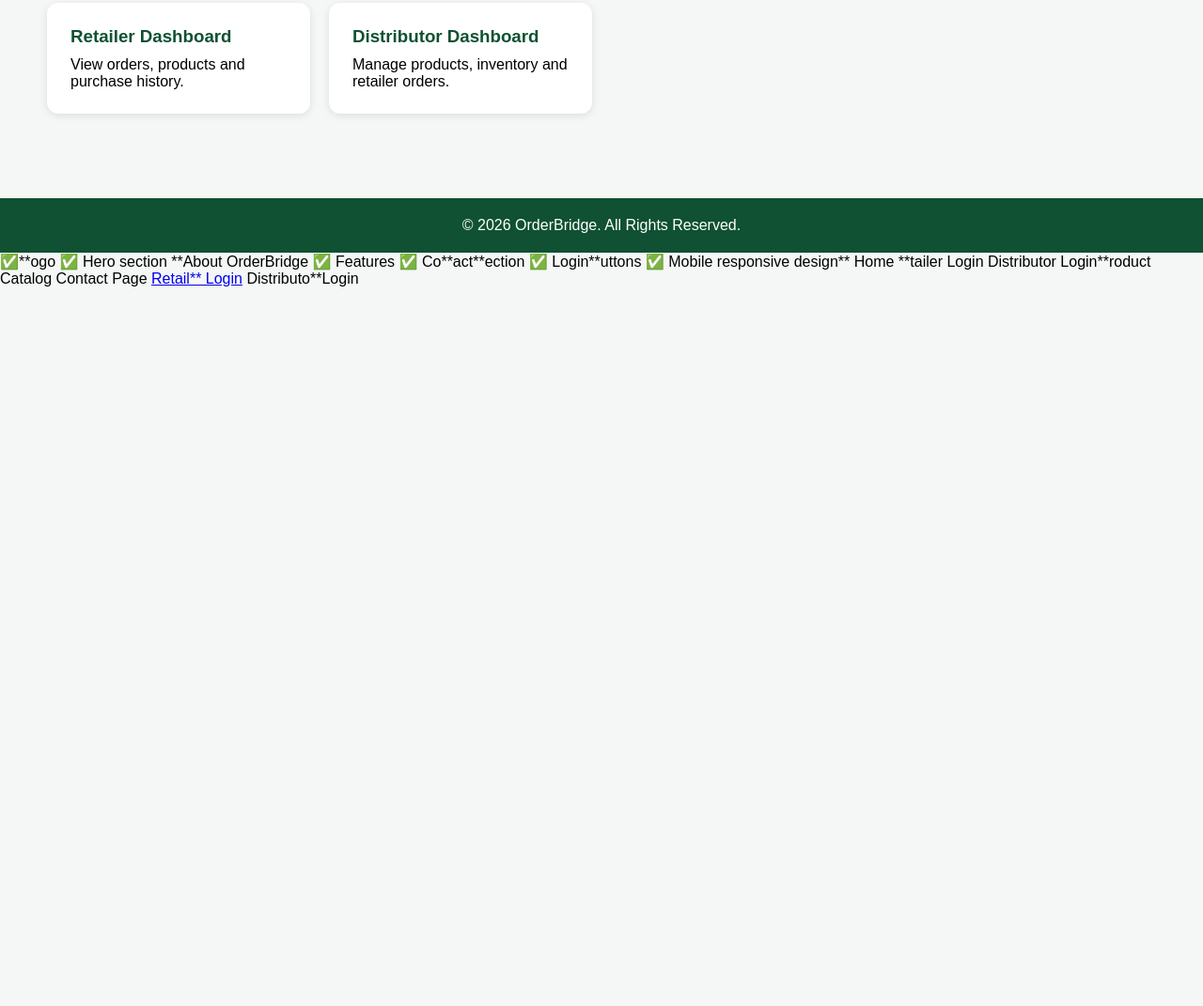
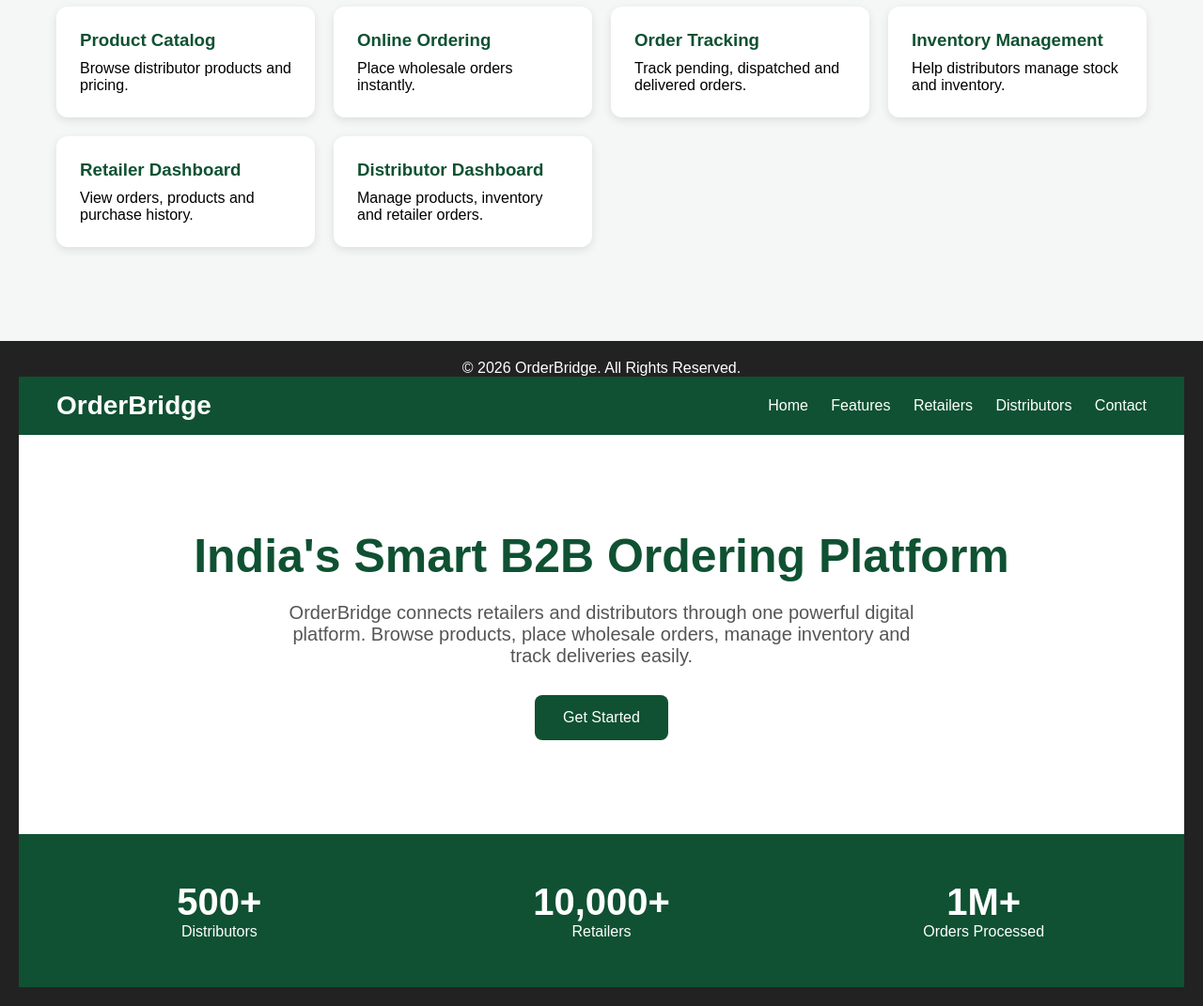
Before and after one commit to anup132013/orderbridge, a plain HTML site: page index.html in a window 1280 px wide. Shown: the part 697-1768 px from the top of the page at 94% size. Before the commit the page ends 1003 px from the top, so only its background shows below. Drawn offline with Linux system fonts and the light colour scheme.

Commit message:
Refactor index.html for improved layout and styles
Updated the HTML structure and styles for the OrderBridge platform, enhancing the layout and responsiveness.

```diff
--- a/index.html
+++ b/index.html
@@ -225,22 +225,168 @@ Manage products, inventory and retailer orders.
 
 <p>
 © 2026 OrderBridge. All Rights Reserved.
+<!DOCTYPE html>
+<html lang="en">
+<head>
+<meta charset="UTF-8">
+<meta name="viewport" content="width=device-width, initial-scale=1.0">
+<title>OrderBridge</title>
+
+<style>
+*{
+margin:0;
+padding:0;
+box-sizing:border-box;
+font-family:Arial,sans-serif;
+}
+
+body{
+background:#f4f7f5;
+}
+
+header{
+background:#0f5132;
+color:white;
+padding:15px 40px;
+display:flex;
+justify-content:space-between;
+align-items:center;
+}
+
+.logo{
+font-size:28px;
+font-weight:bold;
+}
+
+nav a{
+color:white;
+text-decoration:none;
+margin-left:20px;
+}
+
+.hero{
+padding:100px 20px;
+text-align:center;
+background:white;
+}
+
+.hero h1{
+font-size:50px;
+color:#0f5132;
+margin-bottom:20px;
+}
+
+.hero p{
+font-size:20px;
+color:#555;
+max-width:700px;
+margin:auto;
+}
+
+.btn{
+display:inline-block;
+margin-top:30px;
+padding:15px 30px;
+background:#0f5132;
+color:white;
+text-decoration:none;
+border-radius:8px;
+}
+
+.features{
+padding:60px 20px;
+display:grid;
+grid-template-columns:repeat(auto-fit,minmax(250px,1fr));
+gap:20px;
+max-width:1200px;
+margin:auto;
+}
+
+.card{
+background:white;
+padding:25px;
+border-radius:12px;
+box-shadow:0 3px 10px rgba(0,0,0,.1);
+}
+
+.card h3{
+color:#0f5132;
+margin-bottom:10px;
+}
+
+.stats{
+background:#0f5132;
+color:white;
+padding:50px 20px;
+display:grid;
+grid-template-columns:repeat(auto-fit,minmax(200px,1fr));
+gap:20px;
+text-align:center;
+}
+
+.stats h2{
+font-size:40px;
+}
+
+footer{
+background:#222;
+color:white;
+text-align:center;
+padding:20px;
+}
+
+@media(max-width:768px){
+
+header{
+flex-direction:column;
+}
+
+.hero h1{
+font-size:34px;
+}
+}
+</style>
+</head>
+
+<body>
+
+<header>
+<div class="logo">OrderBridge</div>
+
+<nav>
+<a href="#">Home</a>
+<a href="#">Features</a>
+<a href="#">Retailers</a>
+<a href="#">Distributors</a>
+<a href="#">Contact</a>
+</nav>
+</header>
+
+<section class="hero">
+
+<h1>India's Smart B2B Ordering Platform</h1>
+
+<p>
+OrderBridge connects retailers and distributors through one powerful digital platform. Browse products, place wholesale orders, manage inventory and track deliveries easily.
 </p>
 
-</footer>
+<a href="#" class="btn">Get Started</a>
 
-</body>
-</html>
-✅**ogo
-✅ Hero section
-**About OrderBridge
-✅ Features
-✅ Co**act**ection
-✅ Login**uttons
-✅ Mobile responsive design**
-Home
-**tailer Login
-Distributor Login**roduct Catalog
-Contact Page
-<a href="**tailer.html">Retail** Login</a>
-<a**ref="distributor.html">Distributo**Login</a**
+</section>
+
+<section class="stats">
+
+<div>
+<h2>500+</h2>
+<p>Distributors</p>
+</div>
+
+<div>
+<h2>10,000+</h2>
+<p>Retailers</p>
+</div>
+
+<div>
+<h2>1M+</h2>
+<p>Orders Processed</p>
+</
```
